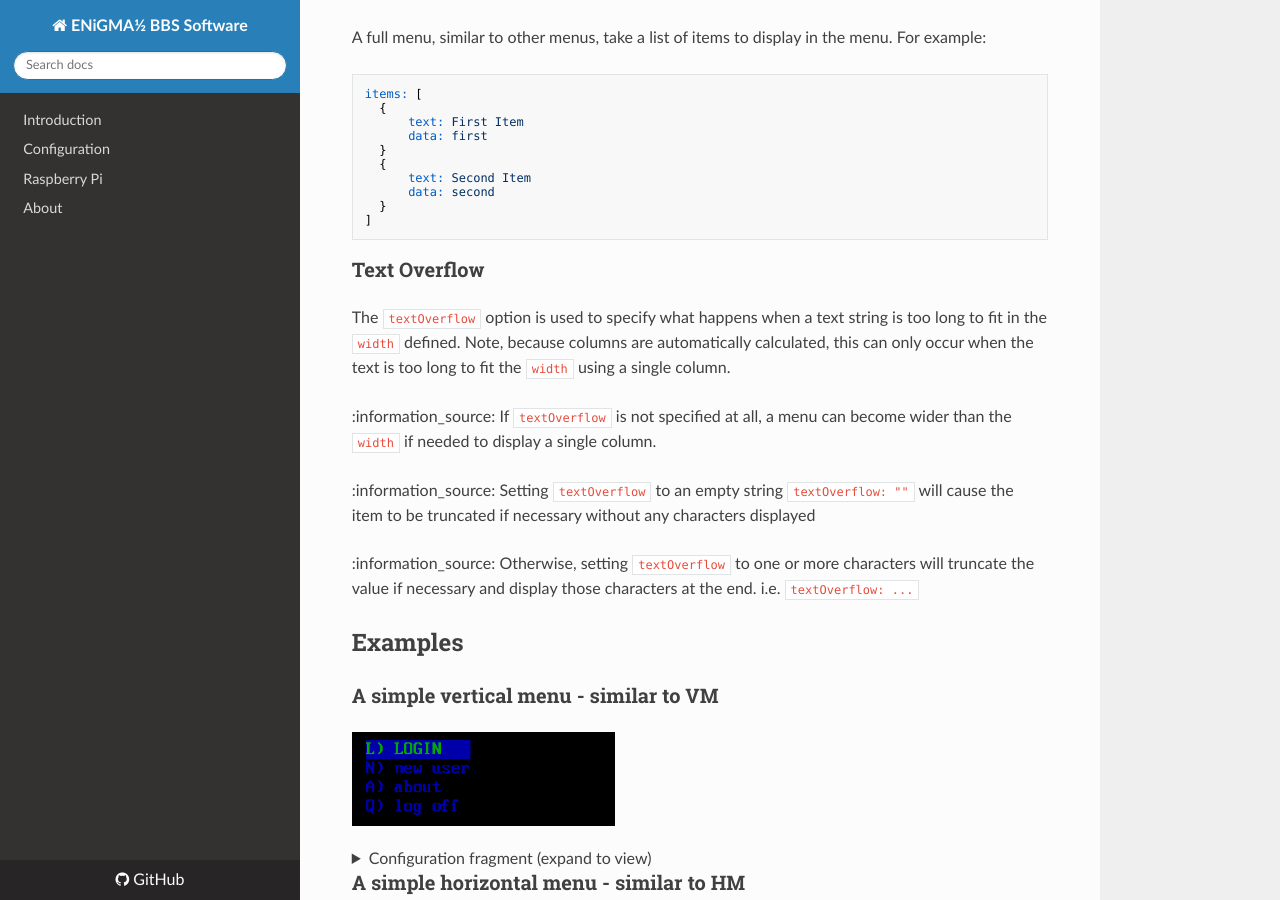
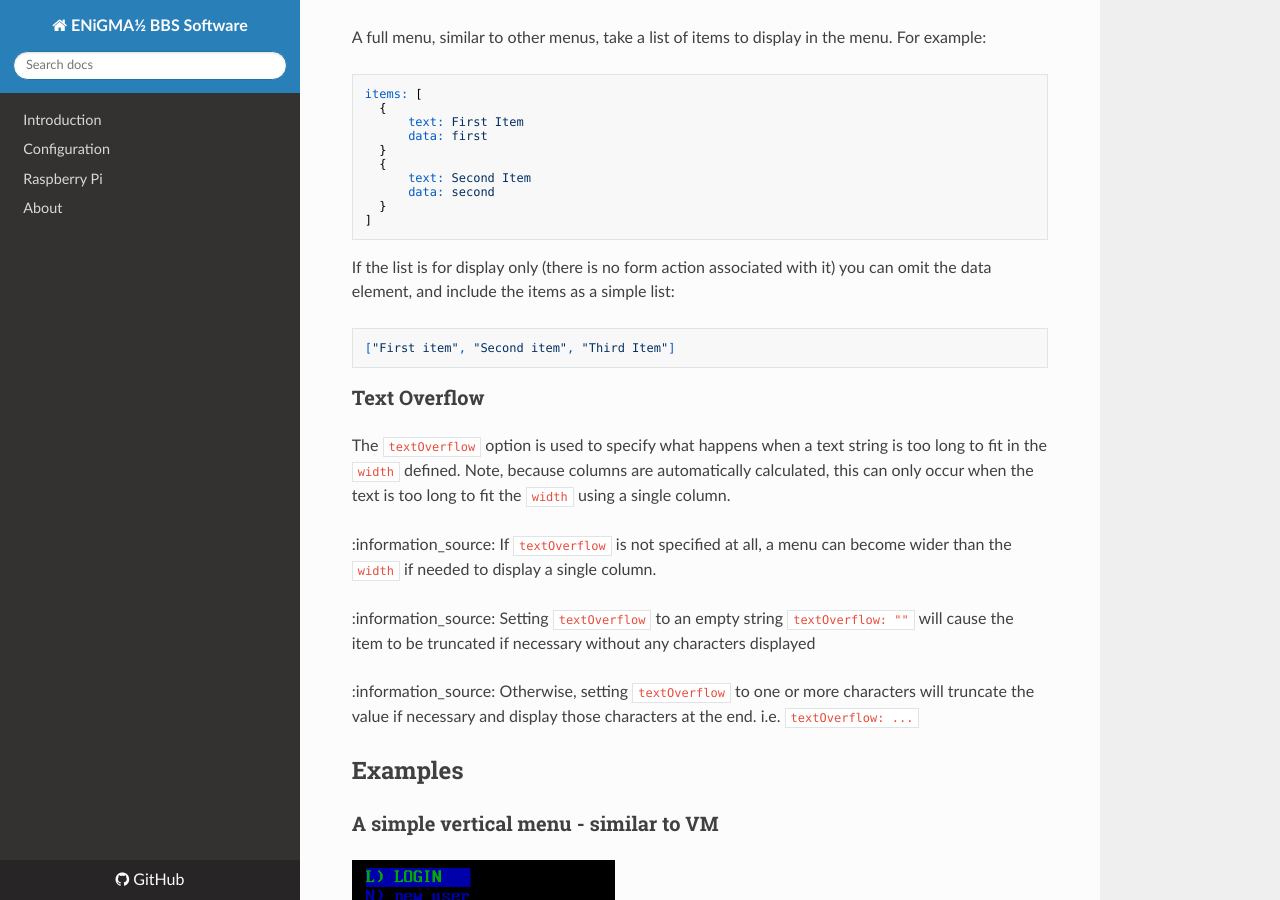
Before and after one commit to NuSkooler/enigma-bbs, an MkDocs documentation site: the page built from docs/art/views/full_menu_view.md, in a window 1280 px wide and 900 px high, scrolled down 1544 px. Built offline with MkDocs 1.6.1, drawn with Linux system fonts in a browser that asks for light colours; nearby versions of some CDN libraries; old or Windows-style settings are respelled for this version of MkDocs.

Commit message:
Minor changes on spinner and full menu

````diff
--- a/docs/art/views/full_menu_view.md
+++ b/docs/art/views/full_menu_view.md
@@ -64,6 +64,12 @@ items: [
       data: second
   }
 ]
+```
+
+If the list is for display only (there is no form action associated with it) you can omit the data element, and include the items as a simple list:
+
+```
+["First item", "Second item", "Third Item"]
 ```
 
 ### Text Overflow
````
Also changed, not shown: docs/art/views/spinner_menu_view.md (+8 -2 lines).
